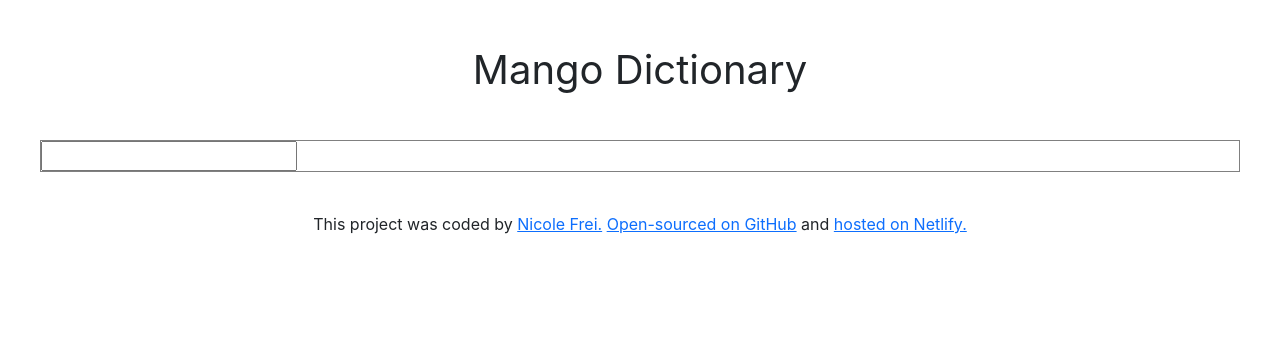
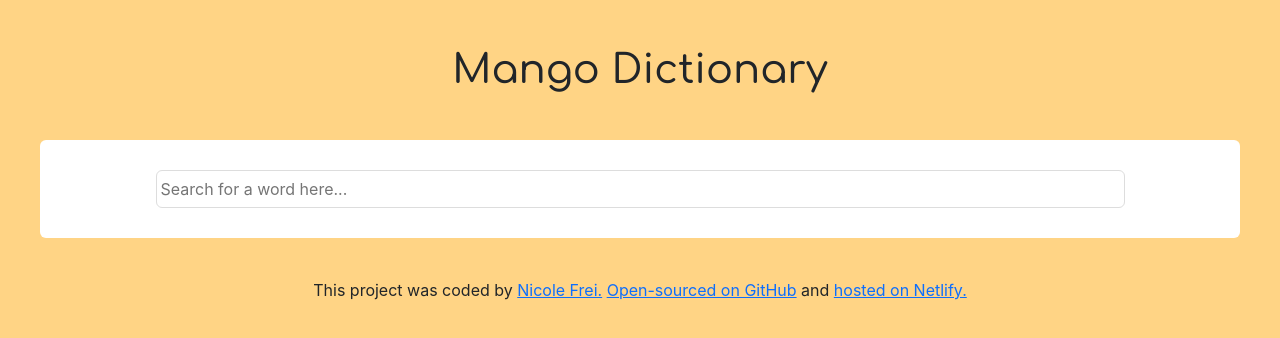
Before and after one commit to nicolefrei8/mango-dictionary-react, a React (Create React App) app: page / in a window 1280 px wide. Shown: the top 338 px of the page. Built offline with nearby package versions, Linux system fonts and the light colour scheme.

Commit message:
Main css completed

```diff
--- a/public/index.html
+++ b/public/index.html
@@ -12,12 +12,26 @@
     <link rel="apple-touch-icon" href="%PUBLIC_URL%/logo192.png" />
 
     <link rel="manifest" href="%PUBLIC_URL%/manifest.json" />
-   <link href="https://cdn.jsdelivr.net/npm/bootstrap@5.1.3/dist/css/bootstrap.min.css" rel="stylesheet" integrity="sha384-1BmE4kWBq78iYhFldvKuhfTAU6auU8tT94WrHftjDbrCEXSU1oBoqyl2QvZ6jIW3" crossorigin="anonymous">
+    <link rel="preconnect" href="https://fonts.googleapis.com" />
+    <link rel="preconnect" href="https://fonts.gstatic.com" crossorigin />
+    <link rel="preconnect" href="https://fonts.googleapis.com" />
+    <link rel="preconnect" href="https://fonts.gstatic.com" crossorigin />
+    <link rel="preconnect" href="https://fonts.googleapis.com" />
+    <link rel="preconnect" href="https://fonts.gstatic.com" crossorigin />
+    <link
+      href="https://fonts.googleapis.com/css2?family=Comfortaa:wght@500&family=Sora:wght@800&display=swap"
+      rel="stylesheet"
+    />
+    <link
+      href="https://cdn.jsdelivr.net/npm/bootstrap@5.1.3/dist/css/bootstrap.min.css"
+      rel="stylesheet"
+      integrity="sha384-1BmE4kWBq78iYhFldvKuhfTAU6auU8tT94WrHftjDbrCEXSU1oBoqyl2QvZ6jIW3"
+      crossorigin="anonymous"
+    />
     <title>Mango Dictionary</title>
   </head>
   <body>
     <noscript>You need to enable JavaScript to run this app.</noscript>
     <div id="root"></div>
-
   </body>
 </html>
--- a/src/App.css
+++ b/src/App.css
@@ -1,17 +1,14 @@
-header{
+header {
   text-align: center;
   margin: 40px;
   font-size: 40px;
+  font-family: "Comfortaa", cursive;
 }
-footer{
+footer {
   text-align: center;
   margin: 40px;
 }
 
-
-.App{
+.App {
   margin: 40px;
 }
-.AppContainer{
-    border: 1px solid grey;
-}
--- a/src/Dictionary.css
+++ b/src/Dictionary.css
@@ -0,0 +1,20 @@
+body {
+  background-color: rgb(255, 212, 133);
+}
+section {
+  background-color: white;
+  padding: 30px;
+  border-radius: 6px;
+  margin: 20px 0;
+}
+form {
+  display: block;
+  text-align: center;
+}
+input {
+  width: 85%;
+  border-radius: 6px;
+  padding: 6px 4px;
+  color: #333;
+  border: 1px solid #ddd;
+}
--- a/src/Dictionary.js
+++ b/src/Dictionary.js
@@ -1,33 +1,38 @@
-import React, {useState}from 'react';
-import axios from 'axios';
-import Results from './Results';
+import React, { useState } from "react";
+import axios from "axios";
+import Results from "./Results";
+import "./Dictionary.css";
 
+export default function Dictionary() {
+  const [keyword, setKeyword] = useState("");
+  const [results, setResults] = useState(null);
 
-export default function Dictionary(){
-    const [keyword, setKeyword]= useState("");
-    const [results, setResults]= useState(null);
-
-
-function handleResponse(response){
+  function handleResponse(response) {
     setResults(response.data[0]);
   }
 
-function search(event){
+  function search(event) {
     event.preventDefault();
 
-let apiUrl= `https://api.dictionaryapi.dev/api/v2/entries/en/${keyword}`
-axios.get(apiUrl).then(handleResponse)
+    let apiUrl = `https://api.dictionaryapi.dev/api/v2/entries/en/${keyword}`;
+    axios.get(apiUrl).then(handleResponse);
   }
-function keywordChange(event){
+  function keywordChange(event) {
     setKeyword(event.target.value);
   }
-return(
+  return (
     <div className="Dictionary">
+      <section>
         <form onSubmit={search}>
-       <input type="search"  onChange={keywordChange}/>
+          <input
+            type="search"
+            onChange={keywordChange}
+            placeholder="Search for a word here..."
+          />
         </form>
+      </section>
+
       <Results results={results} />
     </div>
-)
-
+  );
 }
--- /dev/null
+++ b/src/Meaning.css
@@ -0,0 +1,10 @@
+h4 {
+  font-size: 28px;
+  line-height: 1.5;
+  font-weight: bold;
+}
+.example {
+  font-size: 16px;
+  opacity: 0.6;
+  font-style: italic;
+}
--- a/src/Meaning.js
+++ b/src/Meaning.js
@@ -1,4 +1,5 @@
 import React from "react";
+import "./Meaning.css";
 
 export default function Meaning(props) {
   console.log(props);
@@ -8,12 +9,9 @@ export default function Meaning(props) {
       {props.meaning.definitions.map(function (definition, index) {
         return (
           <div key={index}>
-            <p>
-              {definition.definition}
-              <br />
-              <em> {definition.example}</em>
-              <br />
-            </p>
+            <div className="definition">{definition.definition}</div>
+            <div className="example"> {definition.example}</div>
+            <br />
           </div>
         );
       })}
--- /dev/null
+++ b/src/Phonetic.css
@@ -0,0 +1,18 @@
+.phonetic-audio {
+  border: 1px solid #ddd;
+  text-decoration: none;
+  padding: 7px 12px;
+  font-size: 12px;
+  border-radius: 20px;
+  transition: all 150ms ease-in-out;
+  line-height: 3;
+  color: orange;
+  margin-right: 10px;
+}
+.phonetic-audio:hover {
+  background: orange;
+  color: white;
+}
+.phonetic-text {
+  opacity: 0.65;
+}
--- a/src/Phonetic.js
+++ b/src/Phonetic.js
@@ -1,14 +1,18 @@
 import React from "react";
+import "./Phonetic.css";
 
 export default function Phonetic(props) {
-  console.log(props);
-
   return (
     <div>
-      <a href={props.phonetic.audio} target="_blank">
+      <a
+        href={props.phonetic.audio}
+        target="_blank"
+        rel="noreferrer"
+        className="phonetic-audio"
+      >
         Listen
       </a>{" "}
-      {props.phonetic.text};
+      <span className="phonetic-text"> {props.phonetic.text}</span>;
     </div>
   );
 }
--- /dev/null
+++ b/src/Results.css
@@ -0,0 +1,5 @@
+h2 {
+  font-size: 36px;
+  font-weight: bold;
+  line-height: 1.5;
+}
--- a/src/Results.js
+++ b/src/Results.js
@@ -1,4 +1,5 @@
 import React from "react";
+import "./Results.css";
 import Meaning from "./Meaning";
 import Synonyms from "./Synonyms";
 import Phonetic from "./Phonetic";
@@ -8,6 +9,7 @@ export default function Results(props) {
   if (props.results) {
     return (
       <div className="Results">
+        <section>
           <h2>{props.results.word}</h2>
           {props.results.phonetics.map(function (phonetic, index) {
             return (
@@ -16,11 +18,13 @@ export default function Results(props) {
               </div>
             );
           })}
+        </section>
+
         {props.results.meanings.map(function (meaning, index) {
           return (
-            <div key={index}>
+            <section key={index}>
               <Meaning meaning={meaning} />
-            </div>
+            </section>
           );
         })}
         <Synonyms synonyms={props.results.meanings[0].synonyms} />
--- /dev/null
+++ b/src/Synonyms.css
@@ -0,0 +1,13 @@
+h4 {
+  font-size: 28px;
+  line-height: 1.5;
+  font-weight: bold;
+}
+ul {
+  padding: 0px;
+}
+li {
+  list-style: none;
+  display: inline;
+  margin-right: 12px;
+}
--- a/src/Synonyms.js
+++ b/src/Synonyms.js
@@ -1,14 +1,17 @@
+import "./Synonyms.css";
+
 export default function Synonyms(props) {
+  console.log(props.synonyms);
   if (props.synonyms) {
     return (
-      <div>
-        <strong>Synonyms:</strong>
+      <section>
+        <h4> Synonyms</h4>
         <ul className="Synonyms">
           {props.synonyms.map(function (synonym, index) {
             return <li key={index}>{synonym}</li>;
           })}
         </ul>
-      </div>
+      </section>
     );
   } else {
     return null;
```
Lines whose indentation alone changed are shown as unchanged.
